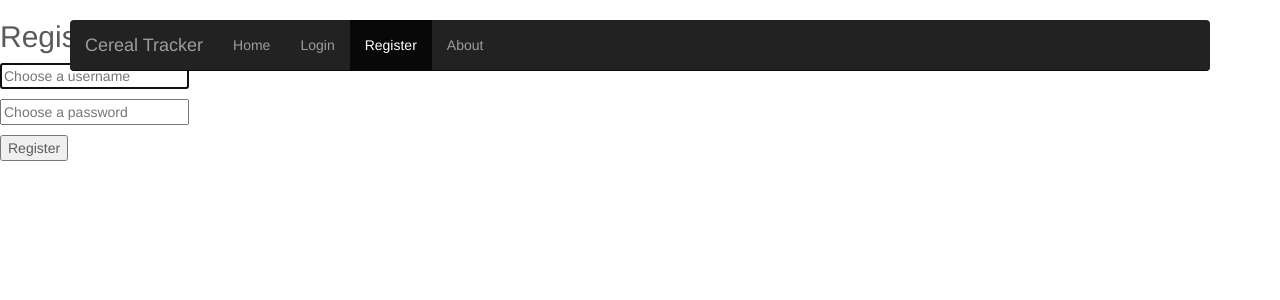
After one commit to KSMaster115/Cereal-Tracker, a Flask app: page /register in a window 1280 px wide. The commit adds this page. Shown: the top 300 px of the page. Run offline with Flask 3, Linux system fonts and the light colour scheme; some libraries are stand-ins or nearby versions.

Commit message:
Successfully linked Flask to Docker Registration system up and running, updates DB properly.

```diff
--- a/app.py
+++ b/app.py
@@ -1,11 +1,43 @@
 from flask import Flask
-from flask import render_template, request
+from flask import render_template, request, jsonify
+from flask_mysqldb import MySQL
+import bcrypt
 
 app = Flask(__name__)
 
-@app.route("/")
+app.config['MYSQL_HOST'] = "172.18.0.2"
+app.config['MYSQL_USER'] = 'root'
+app.config['MYSQL_PASSWORD'] = 'rootpassword'
+app.config['MYSQL_DB'] = 'cerealtrackerDB'
+
+mysql = MySQL(app)
+
+@app.route("/", methods=["GET","POST"])
 def index():
     return render_template("index.html")
 
+@app.route("/register", methods=["GET","POST"])
+def register():
+    return render_template("register.html")
+
+@app.route("/registration", methods=["POST"])
+def registration():
+    data = request.json
+    username = data.get("newusername")
+    password = data.get("newpassword")
+
+    cur = mysql.connection.cursor()
+    cur.execute("SELECT * FROM users WHERE username = BINARY %s", (username,))
+    data = cur.fetchall()
+    if not data:
+        hashedpassword = bcrypt.hashpw(password.encode(), bcrypt.gensalt())
+        cur.execute("INSERT INTO users (username, password_hash) VALUES (%s, %s)", (username, hashedpassword.decode('utf-8')))
+        mysql.connection.commit()
+        cur.close()
+        return jsonify({'message': f"User {username} successfully registered!"})
+    else:
+        cur.close()
+        return jsonify({'message': f"{username} taken. Please try another username."})
+
 if __name__ == "__main__":
     app.run()
--- a/mydatabase.sql
+++ b/mydatabase.sql
@@ -1 +1 @@
-Enter password:
+Enter password:rootpassword
--- a/templates/index.html
+++ b/templates/index.html
@@ -35,8 +35,9 @@
                     <div id="navbar" class="navbar-collapse collapse">
                         <ul class="nav navbar-nav">
                             <!-- Add links and change names if necessary -->
-                            <li class="active"><a href="#">Home</a></li>
+                            <li class="active"><a href="/">Home</a></li>
                             <li><a href="#">Login</a></li>
+                            <li><a href="/register">Register</a></li>
                             <li><a href="#">About</a></li>
                         </ul>
                     </div>
--- /dev/null
+++ b/templates/register.html
@@ -0,0 +1,83 @@
+<!DOCTYPE html>
+
+<html lang = “en”>
+    <head>
+        <meta charset="utf-8">
+        <meta http-equiv="X-UA-Compatible" content="IE=edge">
+        <meta name="viewport" content="width=device-width, initial-scale=1">
+
+        <!-- add a favico later - the small icon beside the page name in tabs and bookmarks -->
+        <!-- <link rel="icon" href="../../favicon.ico"> -->
+
+        <link rel="stylesheet" href="https://cdn.jsdelivr.net/npm/bootstrap@3.4.1/dist/css/bootstrap.min.css" integrity="sha384-HSMxcRTRxnN+Bdg0JdbxYKrThecOKuH5zCYotlSAcp1+c8xmyTe9GYg1l9a69psu" crossorigin="anonymous">
+
+        <link rel="stylesheet" href="{{ url_for('static', filename='carousel.css')}}">
+
+
+    </head>
+
+    <body>
+        <!-- NAVBAR -->
+        <div class="navbar-wrapper">
+            <div class="container">
+                <nav class="navbar navbar-inverse navbar-static-top">
+                    <div class="navbar-header">
+                        <!-- data-toggle and data-target are for the Javascript functions -->
+                        <!-- Comes before span but appears on the right because of flexbox properties -->
+                        <button type="button" class="navbar-toggle collapsed" data-toggle="collapse" data-target="#navbar" aria-expanded="false" aria-controls="navbar">
+                            <span class="sr-only">Toggle navigation</span> <!-- for screen readers -->
+                            <!-- creates the hamburger icon -->
+                            <span class="icon-bar"></span>
+                            <span class="icon-bar"></span>
+                            <span class="icon-bar"></span>
+                        </button>
+                        <span class="navbar-brand">Cereal Tracker</span>
+                    </div>
+
+                    <div id="navbar" class="navbar-collapse collapse">
+                        <ul class="nav navbar-nav">
+                            <!-- Add links and change names if necessary -->
+                            <li><a href="/">Home</a></li>
+                            <li><a href="#">Login</a></li>
+                            <li class="active"><a href="/register">Register</a></li>
+                            <li><a href="#">About</a></li>
+                        </ul>
+                    </div>
+                </nav>
+            </div>
+        </div>
+
+        <!-- REGISTER -->
+        <div class="registration">
+            <h2>Registration</h2>
+            <form onsubmit="checkregister(); return false;">
+                <p><input type="text" placeholder="Choose a username" name="newusername" id="newusername" required autofocus></p>
+                <p><input type="password" placeholder="Choose a password" name="newpassword" id="newpassword" required></p>
+                <p><input type="submit" value="Register"></p>
+            </form>
+        </div>
+
+        <!-- JAVASCRIPT -->
+        <script src="https://code.jquery.com/jquery-3.6.0.min.js"></script>
+        <script src="https://cdn.jsdelivr.net/npm/bootstrap@3.4.1/dist/js/bootstrap.min.js" integrity="sha384-aJ21OjlMXNL5UyIl/XNwTMqvzeRMZH2w8c5cRVpzpU8Y5bApTppSuUkhZXN0VxHd" crossorigin="anonymous"></script>
+
+        <script>
+            function checkregister()
+            {
+                let username = document.querySelector('#newusername').value;
+                let password = document.querySelector('#newpassword').value;
+
+                fetch('/registration',
+                {
+                    method: 'POST',
+                    headers: {'Content-Type': 'application/json'},
+                    body: JSON.stringify({newusername:username, newpassword:password})
+                })
+
+                .then(response => response.json())
+                .then(data => alert(data.message))
+                .catch(error => console.error('Error:', error));
+            }
+        </script>
+
+</html>
```
